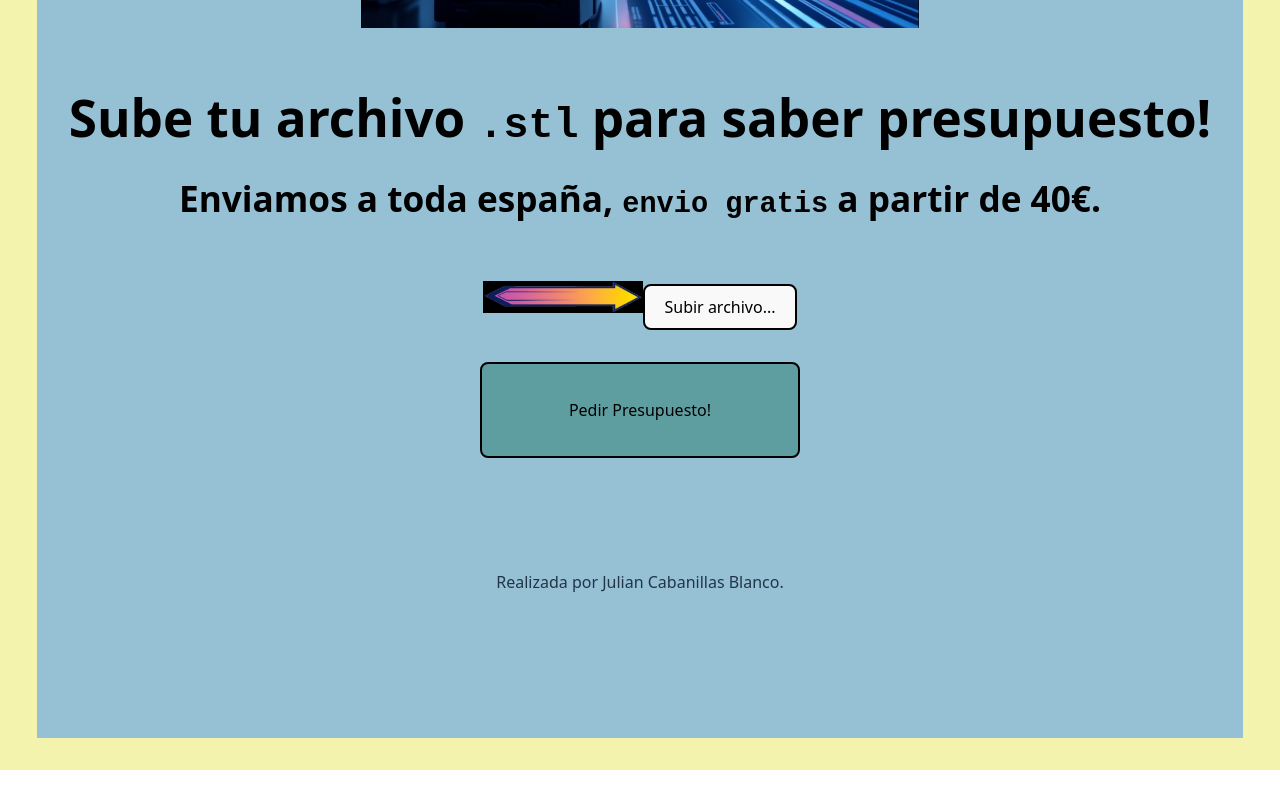
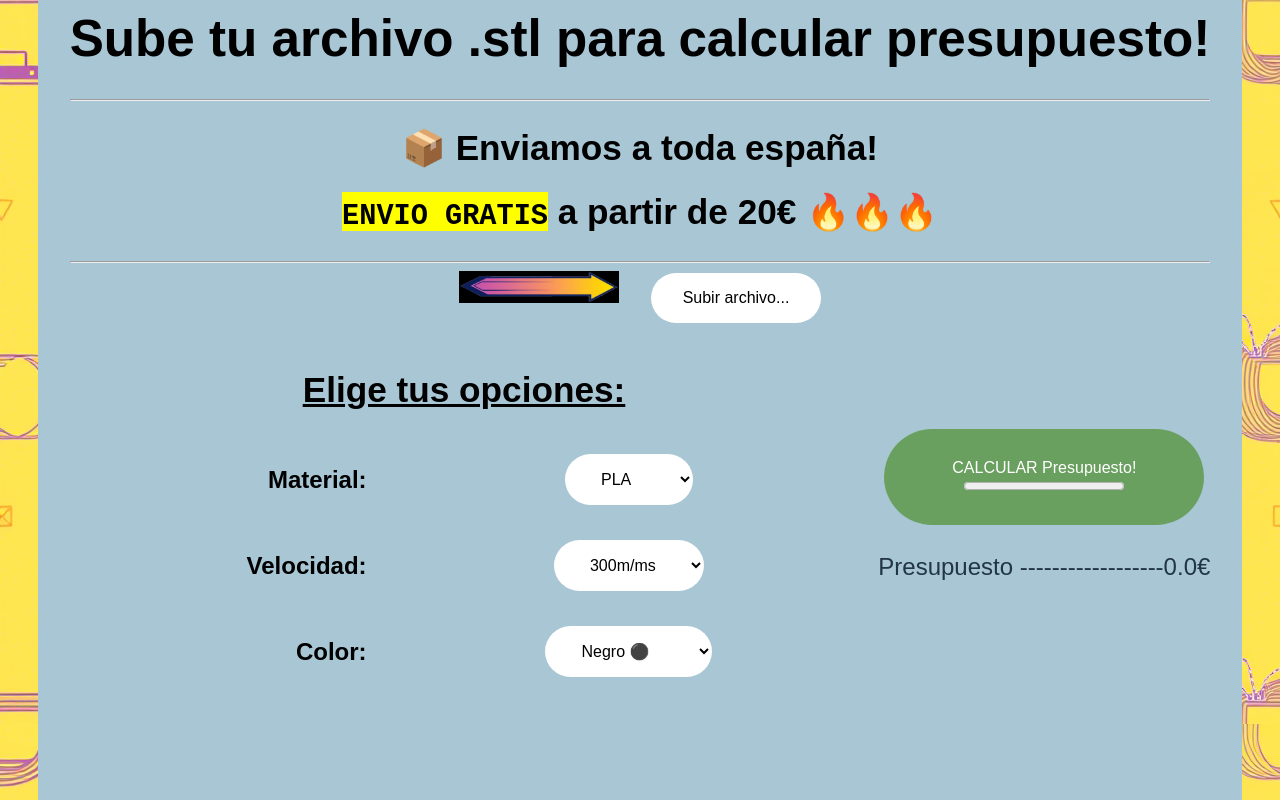
Before and after one commit to JulianCabanillas/Client-Front-Zero3D, a Preact app: page / in a window 1280 px wide. Shown: the part 300-1100 px from the top of the page. Before the commit the page ends 1070 px from the top, so only its background shows below. Built offline with nearby package versions, Linux system fonts and the light colour scheme.

Commit message:
[UPD]Add select options (for pto),  background, update css and add texts v0.0.2

```diff
--- a/src/app.css
+++ b/src/app.css
@@ -6,7 +6,7 @@
 }
 
 .all {
-  background-color: #96c1d5;
+  background-color: #a8c6d4;
   padding: 2em;
 }
 
@@ -15,7 +15,8 @@
 }
 
 .title {
-  height: 15em;
+  height: 10em;
+  width: 45em;
   padding: 1.5em;
 }
 
@@ -23,8 +24,52 @@
   padding: 2em;
 }
 
+.options-container {
+  display: flex;
+  justify-content: space-between;
+  align-items: center;
+  margin-top: 20px;
+}
+
+.selectOptions {
+  margin-left: 2em;
+  flex: 0.3;
+  background-color: rgb(255, 255, 255);
+  color: rgb(0, 0, 0);
+  padding: 1em 2em;
+  border: none;
+  border-radius: 50px;
+
+}
+
+.pOption {
+  text-align: right;
+  color: rgb(0, 0, 0);
+}
+
+.botonPto {
+  flex: 0.3;
+  background-color: rgb(106, 160, 95);
+  height: 6em;
+  width: 20em;
+  color: rgb(255, 255, 255);
+  padding: 1em 2em;
+  border: none;
+  border-radius: 50px;
+  cursor: pointer;
+  font-size: 1em;
+}
+
+.tableOptions {
+  flex: 1;
+  margin-right: 20px;
+  border: none;
+  border-collapse: collapse;
+  padding: 2em;
+}
+
 .flecha{
-
+  align-items: center;
   height: 2em;
   width: 10em;
 }
@@ -32,9 +77,3 @@
 .docu {
   color: #4f4aef;
 }
-
-.botonPto{
-  background-color: cadetblue;
-  height: 6em;
-  width: 20em;
-}
--- a/src/app.jsx
+++ b/src/app.jsx
@@ -4,34 +4,92 @@ import flecha from './assets/flecha.png'
 import './app.css'
 
 export function App() {
-
-
+  const [archiveStl, setArchiveStl] = useState(null);
+  const [velocity, setVelocity] = useState(30);
+  const [material, setMaterial] = useState("pla");
+  const [time, setTime] = useState(null)
+  const [pto, setPto] = useState(null);
 
   return (
     <div class="all">
       <div>
         <img src={titulo} class="title" alt="Titulo App" />
       </div>
-      <h1>Sube tu archivo <code>.stl</code> para saber presupuesto!</h1>
-      <h2><b>Enviamos a toda españa</b>, <code>envio gratis</code> a partir de 40€.</h2>
-      <div class="card">
+      <h1>Sube tu archivo <strong>.stl</strong> para calcular presupuesto!</h1>
+      <hr></hr>
+      <h2><b>📦 Enviamos a toda españa! </b></h2>
+      <h2><blink><mark><code>ENVIO GRATIS</code></mark></blink> a partir de 20€ 🔥🔥🔥</h2>
+      <hr></hr>
+      <div>
         <img src={flecha} class="flecha" alt="flechaIzquierda" />
-        <button >
+
+        <button class="selectOptions">
           Subir archivo...
         </button>
       </div>
-      <div>
-        <button class="botonPto" >
-          Pedir Presupuesto!
-        </button>
+      <div class="options-container">
+        <table class="tableOptions">
+          <caption>
+            <h2><b><u>Elige tus opciones:</u></b></h2>
+          </caption>
+          <tbody>
+            <tr>
+              <th>
+                <p class="pOption">Material: </p>
+              </th>
+              <th>
+                <select class= "selectOptions" name="materialChoose" id="materialIdChoose">
+                  <option value="pla">PLA</option>
+                  <option value="abs">ABS</option>
+                  <option value="ptge">PTEG</option>
+                </select>
+              </th>
+            </tr>
+            <tr>
+              <th>
+                <p class="pOption">Velocidad: </p>
+              </th>
+              <th>
+                <select class= "selectOptions" name="velocityChoose" id="materialIdChoose">
+                  <option value="30">300m/ms</option>
+                  <option value="60">600m/ms</option>
+                  <option value="90">900m/ms</option>
+                </select>
+              </th>
+            </tr>
+            <tr>
+              <th>
+                <p class="pOption">Color:</p>
+              </th>
+              <th>
+                <select class= "selectOptions" name="colorChoose" id="materialIdChoose">
+                  <option value="negro">Negro ⚫</option>
+                  <option value="blanco">Blanco ⚪</option>
+                  <option value="verde">Verde 🟢</option>
+                  <option value="rojo">Rojo 🔴</option>
+                  <option value="amarillo">Amarillo 🟡</option>
+                  <option value="naranja">Naranja 🟠</option>
+                </select>
+              </th>
+            </tr>
+          </tbody>
+        </table>
+        <div>
+          <button class="botonPto" >
+            CALCULAR Presupuesto!
+            <progress value="0" max="100"></progress>
+          </button>
+          <p> Presupuesto ------------------
+            <output name='pto'>0.0</output>€
+          </p>
+        </div>
       </div>
-      <div class="nothing">
-      </div>
+
+      <div class="nothing"/>
       <div>
         <p>Realizada por Julian Cabanillas Blanco.</p>
       </div>
-      <div class="nothing">
-      </div>
+      <div class="nothing"/>
     </div>
   )
 }
--- a/src/index.css
+++ b/src/index.css
@@ -20,7 +20,13 @@ body {
   place-items: center;
   min-width: 320px;
   min-height: 100vh;
+  background-image: url("./assets/fondo.png");
   background-color: #f3f3ad;
+  font-family: sans-serif;
+}
+
+p {
+  font-size: 1.5em;
 }
 
 h1 {
@@ -36,10 +42,29 @@ h2 {
 }
 
 h3 {
-  font-size: 2.8em;
+  font-size: 1 em;
   line-height: 1;
-  color: #000000;
+  color: #bd8100;
 }
+
+table {
+  border-radius: 8px;
+  border: 2px solid ;
+  padding: 0.6em 1.2em;
+  font-size: 1em;
+  font-weight: 500;
+  font-family: inherit;
+}
+
+select {
+  border-radius: 8px;
+  border: 2px solid ;
+  padding: 0.6em 1.2em;
+  font-size: 1em;
+  font-weight: 500;
+  font-family: inherit;
+}
+
 
 button {
   border-radius: 8px;
```
Also changed, not shown: src/assets/fondo.png (added).
